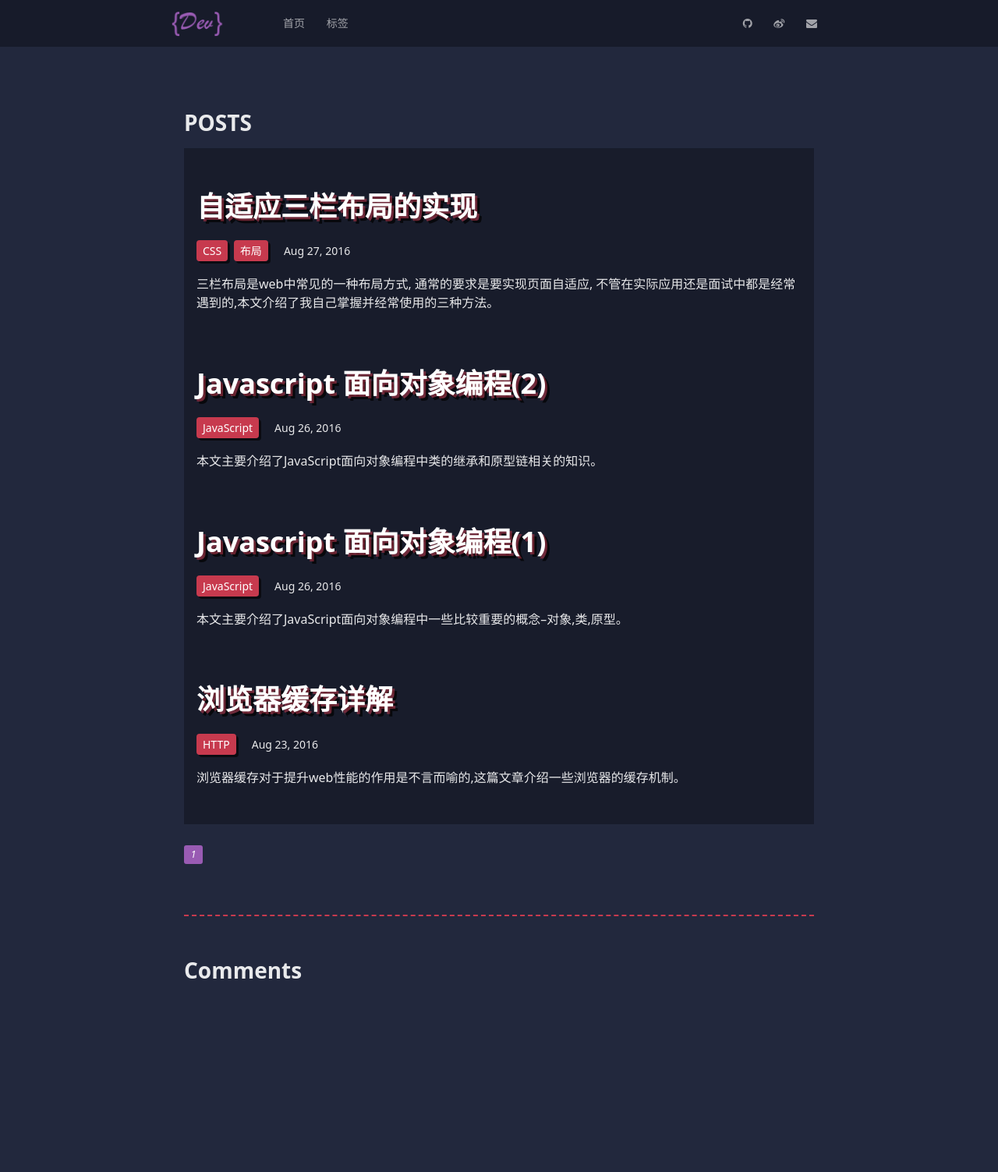
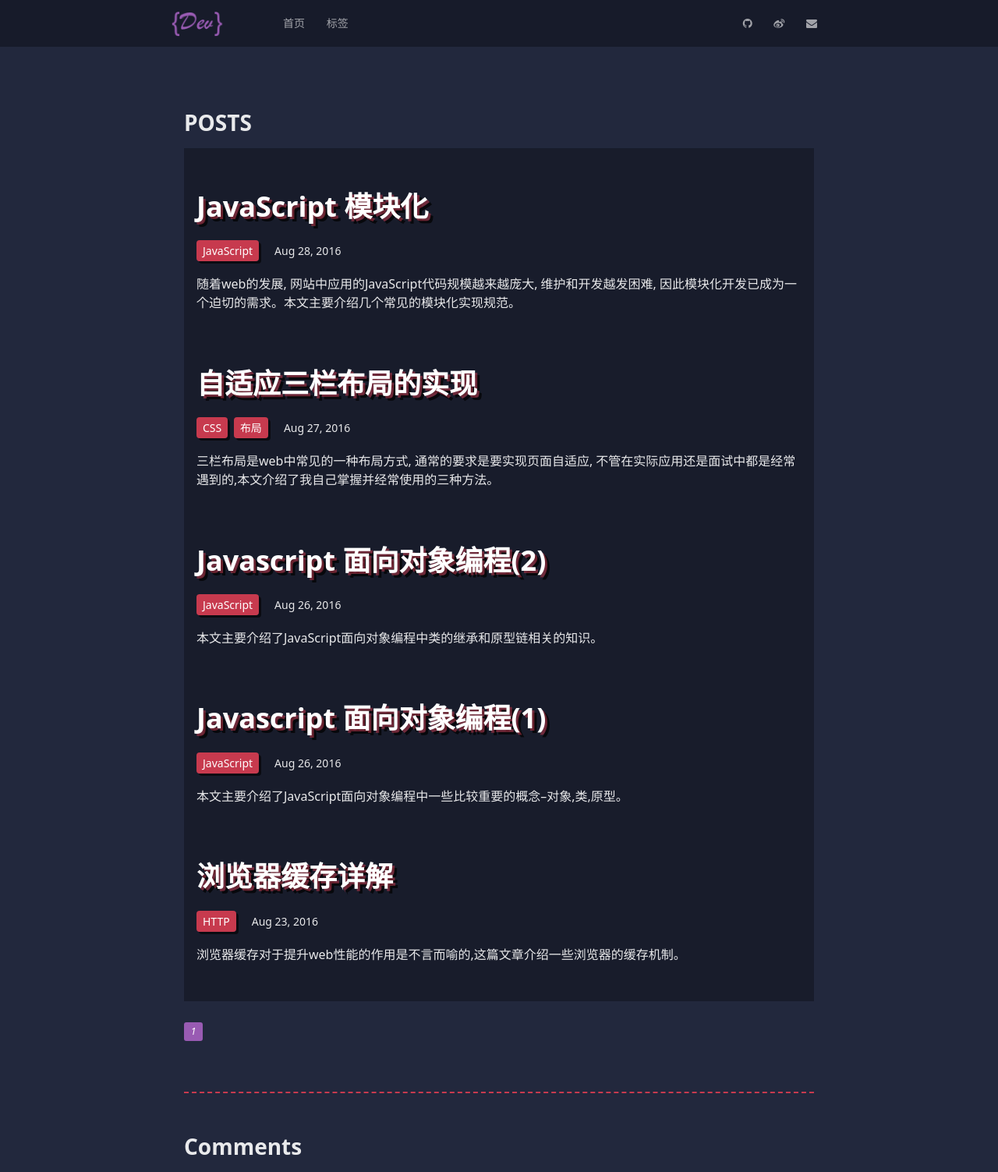
Before and after one commit to lancebiu/lancebiu.github.io, a Jekyll site: the page built from index.html, in a window 1280 px wide. Shown: the whole page at 78% size. Built offline with Jekyll 4.4.1, drawn with Linux system fonts in a browser that asks for light colours; nearby versions of some CDN libraries; the list of posts is cut into pages by our own code; comment, search, counter and statistics services are not loaded; before the commit the page ends 1276 px from its top, so only the background shows below that; some of the changed lines change nothing that is shown.

Commit message:
add a post

````diff
--- a/_posts/2016-08-28-common-web-layout.markdown
+++ b/_posts/2016-08-28-common-web-layout.markdown
@@ -3,7 +3,7 @@
 title: 自适应三栏布局的实现
 excerpt: "三栏布局是web中常见的一种布局方式, 通常的要求是要实现页面自适应, 不管在实际应用还是面试中都是经常遇到的,本文介绍了我自己掌握并经常使用的三种方法。"
 date: 2016-08-27 00:17:24
-permalink: /common-web-layout/
+permalink: /three-column-layout/
 tags:
 - CSS
 - 布局
--- /dev/null
+++ b/_posts/2016-08-28-js-module.markdown
@@ -0,0 +1,194 @@
+---
+layout: post
+title: JavaScript 模块化
+excerpt: "随着web的发展, 网站中应用的JavaScript代码规模越来越庞大, 维护和开发越发困难, 因此模块化开发已成为一个迫切的需求。本文主要介绍几个常见的模块化实现规范。"
+date: 2016-08-28 04:15:24
+permalink: /js-module/
+tags:
+- JavaScript
+---
+
+## 前言
+
+随着web的发展, 网站的应用的JavaScript代码规模越来越庞大,  维护和开发越发困难, 因此模块化开发已成为一个迫切的需求。
+本文主要介绍模块化带来的好处以及如何进行模块化开发。
+
+## 为什么使用模块化
+
+使用模块化能为我们解决一些开发过程中常见的问题, 比如:
+
+#### 避免命名冲突
+
+在JavaScript中, 所有未在函数中声明的变量都是全局的, 能够被所有人访问。因此, 全局变量的污染使得命名经常出现冲突从而引起很多问题。
+
+```javascript
+// a.js
+function add(a, b) {
+    return a+b;
+}
+
+add(2, 3);
+
+// b.js
+function add(a) {
+    return a+1;
+}
+```
+
+A和B合作一个项目, A在他写的`a.js`中声明了一个add方法, 用的很开心。后来B也在他写的`b.js`中声明了一个add方法, b用的很开心, 但是A
+找上门了, "我的代码怎么出错了?"。查到原因之后, B只好换了一个函数名字, 改成addOne。 问题暂时解决了, 但是长此以往, 他们之间的约定也
+变得越来越多, 大量的命名的约定让团队的开发和维护陷入了困境。
+
+而模块化的出现很好的解决了这个问题, 模块允许我们为每个模块创建一个独立的空间, 以避免空间污染, 减少命名冲突。
+
+#### 管理文件依赖
+
+随着网站的开发, JavaScript代码越来越多, 文件也越来越多, 会出现下面的情形。
+
+```html
+<script src='a.js'></script>
+<script src='b.js'></script>
+<script src='c.js'></script>
+<script src='d.js'></script>
+<script src='e.js'></script>
+...
+```
+
+这样的写法有很大缺点。加载文件越多, 网络请求数就越多, 这不利于网站的性能。其次, 由于js文件之间存在着依赖关系, 如果一个js文件中需要用到另一个
+js文件中的某些功能, 那么它就要在在另一个文件后面加载。因此, 为了让js之间正常工作, 必须严格保证加载顺序。当依赖关系很复杂时, 代码的编写和维护
+就会变得困难。
+
+模块化允许我们在模块中配置本模块的依赖模块, 从而很好的管理模块之间的依赖性, 使得开发和维护变得更简单。
+
+## 如何实现模块化
+
+目前实现模块化有两个比较受大家肯定的方法: CommonJS 和 AMD。
+
+### CommonJS
+
+CommonJS的提出, 就是为了弥补当前JavaScript没有标准库的缺陷, 它的终极目标是提供一个类似Python, Ruby和Java标准库。它期望那些用CommonJS API
+编写的应用可以具备跨宿主环境的能力。CommonJS规范涵盖模块, 二进制Buffer, 字符集编码, I/O流, 进程环境, 文件系统, 套接字, 单元测试, Web服务器
+网关接口, 包管理等。NodeJS也是借鉴了CommonJS规范。
+
+CommonJS对模块的定义十分简单, 主要分为模块定义, 模块应用, 模块标识三个部分。
+
+#### 模块定义
+
+CommonJS中, 一个文件就是一个模块。在模块中存在一个exports对象用于对外暴露API, 并且`它是模块对外暴露API的唯一出口`。在模块中,还存在
+一个module对象, 它代表模块自身。
+
+```javascript
+// a.js
+exports.add = function(a, b) {
+    return a + b;
+}
+
+exports.minus = function(a, b) {
+    return a - b;
+}
+```
+
+上述代码我们定义了一个模块a, 并定义了模块a对外输出的两个接口。
+
+#### 引入模块
+
+CommonJS 提供了 `require()` 方法, 该方法接受一个模块标识, 以此引入指定的模块。
+
+```javascript
+// b.js
+var math = require('a');
+math.add(1, 2);     // 3
+math.minus(3, 2);   // 1
+```
+
+上面的代码中d模块引入了我们刚刚定义的a模块, 并在b模块中使用。
+
+#### 模块标识
+
+模块标识就是传给require()方法的参数, 它必须是符合驼峰命名的字符串, 或者以`.`, `..`开头的相对路径, 或者绝对路径。它可以没有.js后缀。
+
+***
+
+##### CommonJS 优点
+
+通过使用CommonJS, 我们先前讨论的那些问题都得到了有效解决。
+
+> 1. 避免全局变量污染。定义在每个模块中的变量都只为模块自身所拥有, 不会污染全局变量。
+> 2. 明确依赖关系。模块依赖哪个模块就引入哪个模块, 模块之间的依赖关系一目了然。
+
+##### CommonJS 弊端
+
+CommonJS加载模块是同步的, 所以如果我们在一个模块中依赖了三个模块, 那么我们就需要等着这三个模块一个接一个的加载完成之后才能执行后面的操作。
+像Node.js主要用于服务器的编程,加载的模块文件一般已经存在本地硬盘,所以加载起来比较快,不用考虑异步加载的方式,所以CommonJS比较适用。但是对
+于浏览器, 这确实一个大问题, 所有的模块都在服务器端, 同步加载时, 等待时间可能要很长, 这段时间浏览器会处于"假死"状态。
+
+```javascript
+// d.js
+var a = require(a);
+var b = require(b);
+var c = require(c);
+
+// other operation
+```
+
+上述代码, 如果a, b, c 三个模块分别需要1s才能加载完成, 则采用CommonJS需要等到3s后模块d才会执行后续的操作, 并且在这期间, 浏览器会失去响应。
+
+因此, 浏览器端的模块, 不能采用同步加载的方式, 只能采用异步记载。所以就有了AMD解决方案。
+
+### AMD
+
+AMD(Asynchronous Module Definition)是[RequireJS](http://requirejs.org/)在推广过程中对模块定义的规范化产出。
+
+AMD采用异步方式加载模块, 并指定一个回调函数, 在所有模块加载完成后这个回调函数才会运行。
+
+AMD也采用require()语句加载模块, 它要求两个参数:
+
+```javascript
+require([dependencies], factory);
+```
+
+第一个参数[dependencies], 是一个数组, 里面的成员就是依赖的模块; 第二个参数就是依赖模块加载完之后的回调函数。还是用上面加载a模块的例子
+
+```javascript
+// d.js
+define(['a', 'b', 'c'], function(a, b, c) {
+    // other operation
+));
+```
+
+上述代码定义了d模块, d模块会先异步加载a, b, c 三个模块,在三个模块加载完成后才会去执行回调函数。由于三个模块是异步加载的, 所以只需要1s就可以加载
+完成, 同时在此期间, 浏览器不会失去响应。
+
+AMD与CommonJS另一个不同之处在于, AMD的模块可以返回任何值, 可以是对象, 也可以是数组, 甚至是函数。但是CommonJS的模块标准指明模块只能通过exports
+对象对外暴露API, 所以你不得不把需要导出的东西添加到exports对象上。
+
+你在AMD中可以这样写:
+
+```javascript
+// add.js
+define([], function(){
+    return function(a, b) {
+        return a + b;
+    }
+})
+
+// demo.js
+define(['add'], function(add) {
+    add(1, 2);      // 3
+})
+```
+
+而使用CommonJS, 你却只能这样:
+
+```javascript
+// add.js
+exports.add = function(a, b) {
+    return a + b;
+}
+
+// demo.js
+var math = require('add');
+math.add(1, 2);     // 3
+```
+
+> NodeJS 支持通过`module.exports = function(){}` 这种方式返回函数或任何值, 但这并不是CommonJS标准的一部分。
--- a/_sass/_post.scss
+++ b/_sass/_post.scss
@@ -97,9 +97,9 @@
       font-size: 16px;
     }
     hr {
-      margin: 0 0 19px;
+      margin: 20px 0;
       border: 0;
-      border-bottom: 1px solid rgba(26, 26, 26, 0.7);
+      border-bottom: 1px dashed rgba(199, 58, 78, 0.2);
     }
 
     blockquote {
````
